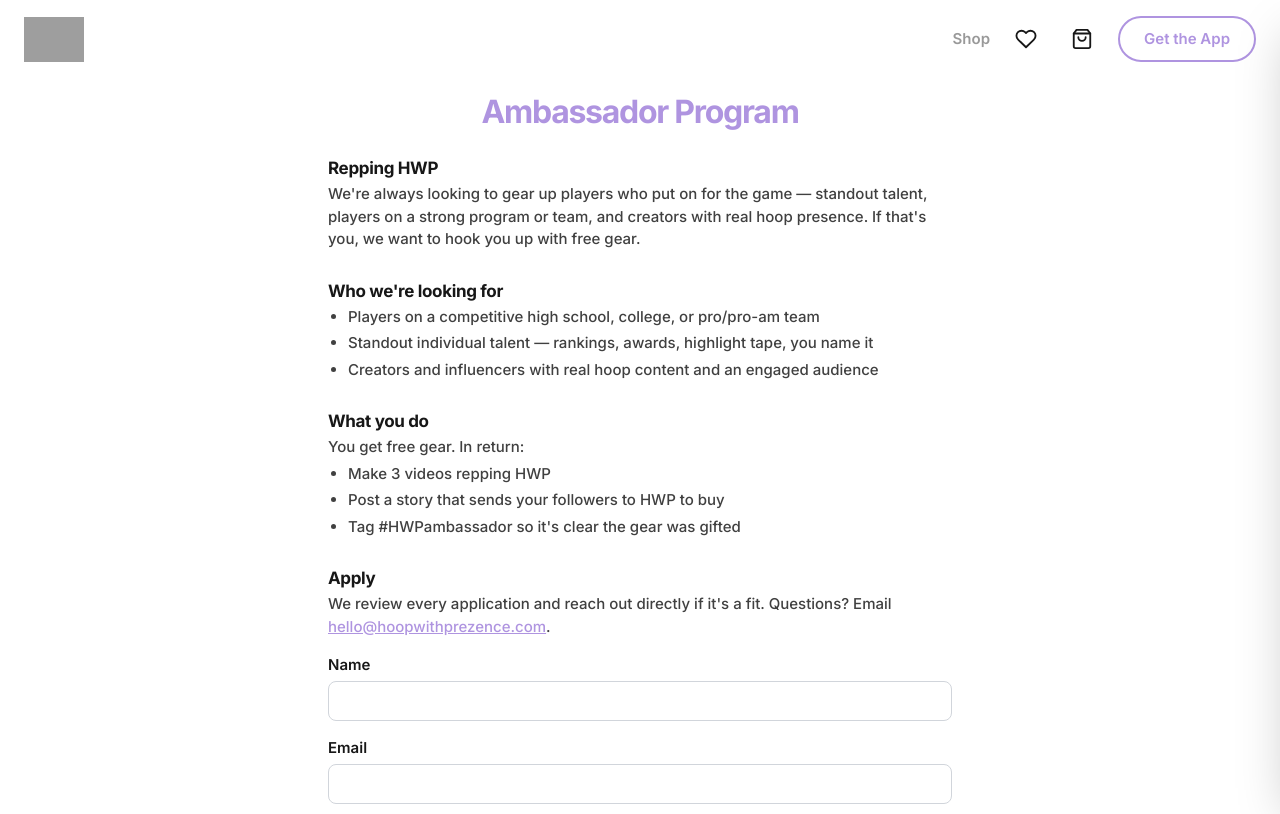
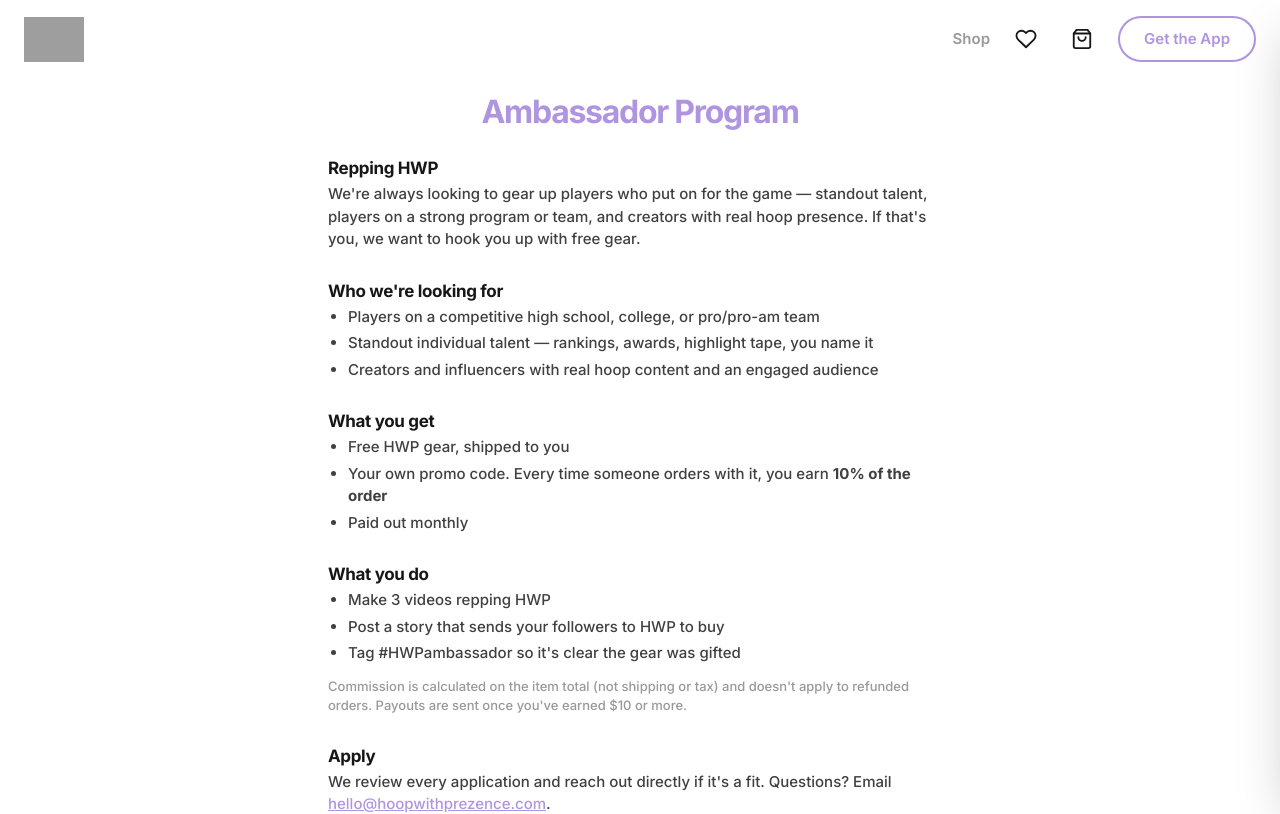
Before and after one commit to teobuilds/hwp-waitlist-site, a Next.js app: page /ambassadors in a window 1280 px wide. Shown: the top 814 px of the page. Built offline with nearby package versions, Linux system fonts and the light colour scheme; grey boxes are pictures that could not be loaded.

Commit message:
Ambassador page: add 10% commission and what-you-get section
Co-Authored-By: Claude Sonnet 5.5 <noreply@anthropic.com>

```diff
--- a/app/ambassadors/page.tsx
+++ b/app/ambassadors/page.tsx
@@ -29,13 +29,22 @@ export default function AmbassadorsPage() {
           </div>
 
           <div>
+            <h2 className="mb-1.5 text-[14px] md:text-[17px]" style={{ color: '#171717', fontWeight: 700, letterSpacing: '-0.02em' }}>What you get</h2>
+            <ul className="list-disc pl-5 flex flex-col gap-1">
+              <li>Free HWP gear, shipped to you</li>
+              <li>Your own promo code. Every time someone orders with it, you earn <strong>10% of the order</strong></li>
+              <li>Paid out monthly</li>
+            </ul>
+          </div>
+
+          <div>
             <h2 className="mb-1.5 text-[14px] md:text-[17px]" style={{ color: '#171717', fontWeight: 700, letterSpacing: '-0.02em' }}>What you do</h2>
-            <p>You get free gear. In return:</p>
-            <ul className="list-disc pl-5 mt-1 flex flex-col gap-1">
+            <ul className="list-disc pl-5 flex flex-col gap-1">
               <li>Make 3 videos repping HWP</li>
               <li>Post a story that sends your followers to HWP to buy</li>
               <li>Tag #HWPambassador so it&apos;s clear the gear was gifted</li>
             </ul>
+            <p className="mt-3 text-[11px] md:text-[13px]" style={{ color: '#999999' }}>Commission is calculated on the item total (not shipping or tax) and doesn&apos;t apply to refunded orders. Payouts are sent once you&apos;ve earned $10 or more.</p>
           </div>
 
           <div>
```
